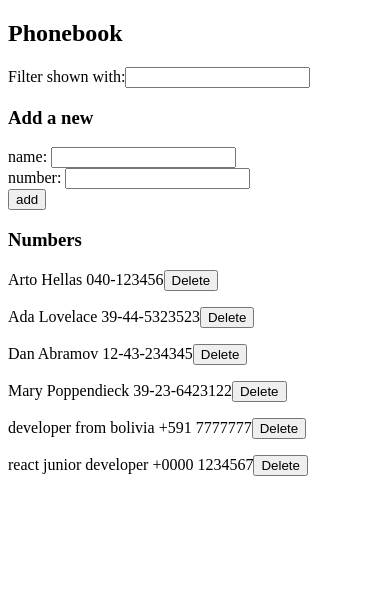
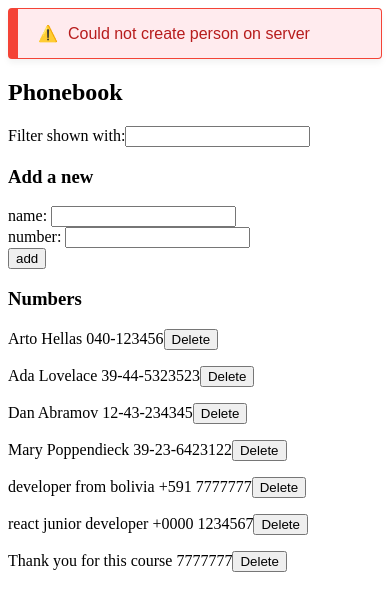
Before and after one commit to RepositoryCris/HelsinkiUniversityFullStack, a React (Vite) app in the folder part2/E2.6ThePhonebook/: page / in a window 390 px wide. Both pictures are taken after typing "Sample", "Sample" into the empty fields and a click on the button "add". Shown: the top 610 px of the page. Built offline with nearby package versions, Linux system fonts and the light colour scheme; no server answers; data requests are answered from the project's data file.

Commit message:
E2.17 The Phonebook Step 12: fix: handle 404 errors when updating deleted persons

```diff
--- a/part2/E2.6ThePhonebook/db.json
+++ b/part2/E2.6ThePhonebook/db.json
@@ -29,6 +29,11 @@
       "id": "2c1b",
       "name": "react junior developer",
       "number": "+0000 1234567"
+    },
+    {
+      "id": "293d",
+      "name": "Thank you for this course",
+      "number": "7777777"
     }
   ],
   "$schema": "./node_modules/json-server/schema.json"
--- a/part2/E2.6ThePhonebook/src/App.jsx
+++ b/part2/E2.6ThePhonebook/src/App.jsx
@@ -15,14 +15,19 @@ const App = () => {
   const [newName, setNewName] = useState("");
   const [newNumber, setNewNumber] = useState("");
   const [filter, setFilter] = useState("");
-  const [successMessage, setSuccessMessage] = useState(null);
+  const [notification, setNotification] = useState(null);
 
   useEffect(() => {
     getAll()
-      .then((data) => setPersons(data))
+      .then((data) => {
+        setPersons(data);
+      })
       .catch((err) => {
         console.error("Failed to fetch persons:", err);
-        alert("Could not fetch persons from server");
+        setNotification({
+          message: "Could not fetch persons from server",
+          type: "error",
+        });
       });
   }, []);
 
@@ -45,25 +50,32 @@ const App = () => {
       deletePerson(id)
         .then(() => {
           setPersons((prev) => prev.filter((p) => p.id !== id));
+          setNotification({
+            message: `${person.name} deleted from the phonebook`,
+            type: "info",
+          });
         })
         .catch((error) => {
           console.error("Error deleting person:", error);
-          alert("Failed to delete person from server");
+          setNotification({
+            message: `Could not delete ${person.name}, it may not be in the server, try reloading`,
+            type: "warning",
+          });
         });
     }
   };
 
   useEffect(() => {
-    if (successMessage) {
+    if (notification) {
       const timeoutId = setTimeout(() => {
-        setSuccessMessage(null);
+        setNotification(null);
       }, 5000);
 
       // The Cleanup Function:
-      // This runs if successMessage changes OR the component unmounts
+      // This runs if notification changes OR the component unmounts
       return () => clearTimeout(timeoutId);
     }
-  }, [successMessage]);
+  }, [notification]);
 
   const resetInputs = () => {
     setNewName("");
@@ -79,7 +91,10 @@ const App = () => {
     };
 
     if (newName.trim() === "" || newNumber.trim() === "") {
-      alert("Name and number cannot be empty");
+      setNotification({
+        message: "Name and number cannot be empty",
+        type: "warning",
+      });
       resetInputs();
       return;
     }
@@ -98,18 +113,27 @@ const App = () => {
         updatePerson(existingPerson.id, updatedPerson)
           .then((data) => {
             setPersons((prev) =>
-              prev.map((person) =>
-                person.id !== existingPerson.id ? person : data,
-              ),
+              prev.map((person) => (person.id === data.id ? data : person)),
             );
-            setSuccessMessage(
-              `The number of ${data.name} is updated to ${data.number}`,
-            );
+            setNotification({
+              message: `The number of ${data.name} is updated to ${data.number}`,
+              type: "success",
+            });
             // No timer logic here! The useEffect above sees the message change and starts the timer automatically.
           })
           .catch((error) => {
+            setNotification({
+              message: `Information of '${existingPerson.name}' has already been removed from the server`,
+              type: "error",
+            });
             console.error("Failed to update person:", error);
-            alert("Could not update person on server");
+            // Update the state to remove the deleted person:
+            // 1. `prev` is the previous array of persons in state
+            // 2. `.filter(...)` creates a new array excluding the person with the matching ID
+            // 3. This ensures we remove the person immutably without mutating the original state
+            setPersons((prev) =>
+              prev.filter((person) => person.id !== existingPerson.id),
+            );
           })
           .finally(() => resetInputs());
       }
@@ -119,20 +143,26 @@ const App = () => {
     createPerson(personObject)
       .then((data) => {
         setPersons((prev) => prev.concat(data));
-        setSuccessMessage(`'${data.name}' added to the phonebook`);
+        setNotification({
+          message: `'${data.name}' added to the phonebook`,
+          type: "success",
+        });
         // No timer logic here! The useEffect above sees the message change and starts the timer automatically.
       })
       .catch((error) => {
         console.error("Failed to create person:", error);
-        alert("Could not add person to server");
+        setNotification({
+          message: "Could not create person on server",
+          type: "error",
+        });
       })
       .finally(() => resetInputs());
   };
 
   return (
     <div>
+      <Notification notification={notification} />
       <h2>Phonebook</h2>
-      <Notification message={successMessage} />
       <Filter handleFilterChange={handleFilterChange} filter={filter} />
       <h3>Add a new</h3>
       <PersonForm
--- a/part2/E2.6ThePhonebook/src/components/Notification.jsx
+++ b/part2/E2.6ThePhonebook/src/components/Notification.jsx
@@ -1,12 +1,45 @@
-const Notification = ({ message }) => {
-  const successStyle = {
-    color: "#1b5e20",
-    background: "#e8f5e9",
+const Notification = ({ notification }) => {
+  if (!notification || !notification.message) return null;
+
+  // 1. Define the "Theme Map"
+  const themes = {
+    success: {
+      color: "#1b5e20",
+      background: "#e8f5e9",
+      borderColor: "#4caf50",
+      icon: "✅",
+    },
+    error: {
+      color: "#b71c1c",
+      background: "#ffebee",
+      borderColor: "#f44336",
+      icon: "⚠️",
+    },
+    warning: {
+      color: "#856404",
+      background: "#fff3cd",
+      borderColor: "#ffeeba",
+      icon: "🚧",
+    },
+    info: {
+      color: "#0c5460",
+      background: "#d1ecf1",
+      borderColor: "#bee5eb",
+      icon: "ℹ️",
+    },
+  };
+
+  // 2. Fallback to 'info' if the type is missing or unknown
+  const activeTheme = themes[notification.type] || themes.info;
+
+  const style = {
+    color: activeTheme.color,
+    background: activeTheme.background,
+    borderColor: activeTheme.borderColor,
     fontSize: "16px",
     borderStyle: "solid",
     borderWidth: "1px",
-    borderLeftWidth: "10px", // High-contrast dashboard indicator
-    borderColor: "#4caf50",
+    borderLeftWidth: "10px",
     borderRadius: "4px",
     padding: "15px 20px",
     marginBottom: "20px",
@@ -17,13 +50,10 @@ const Notification = ({ message }) => {
     fontFamily: "sans-serif",
   };
 
-  if (message === null) {
-    return null;
-  }
-
   return (
-    <div style={successStyle} className="success">
-      {message}
+    <div style={style} className={`notification ${notification.type}`}>
+      <span style={{ marginRight: "10px" }}>{activeTheme.icon}</span>
+      {notification.message}
     </div>
   );
 };
```
